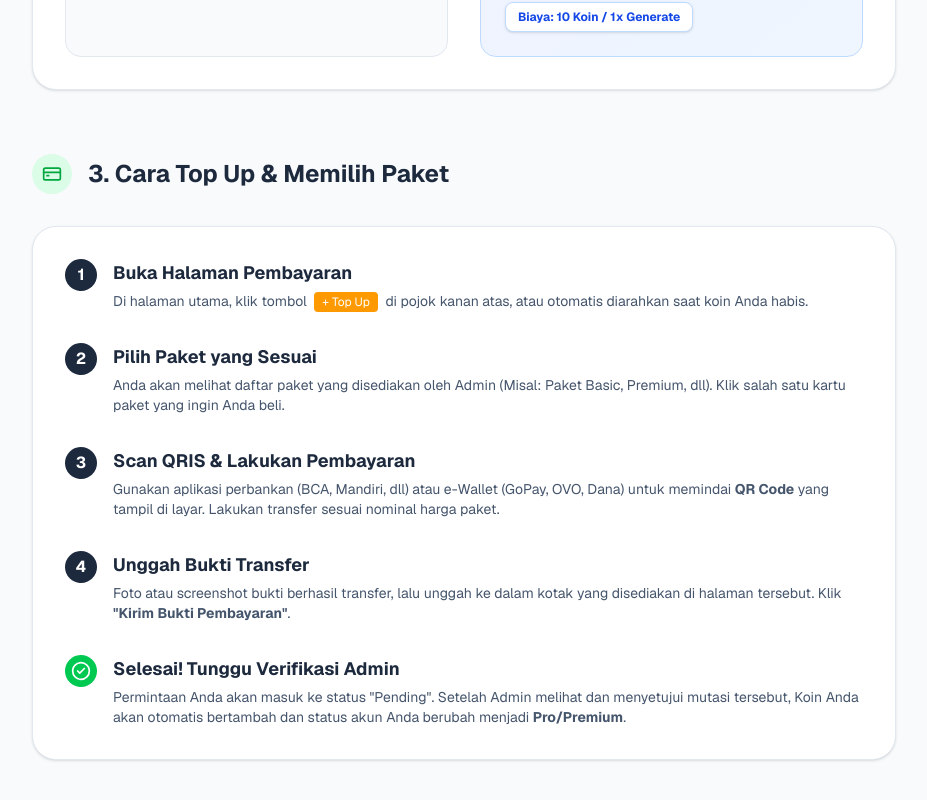
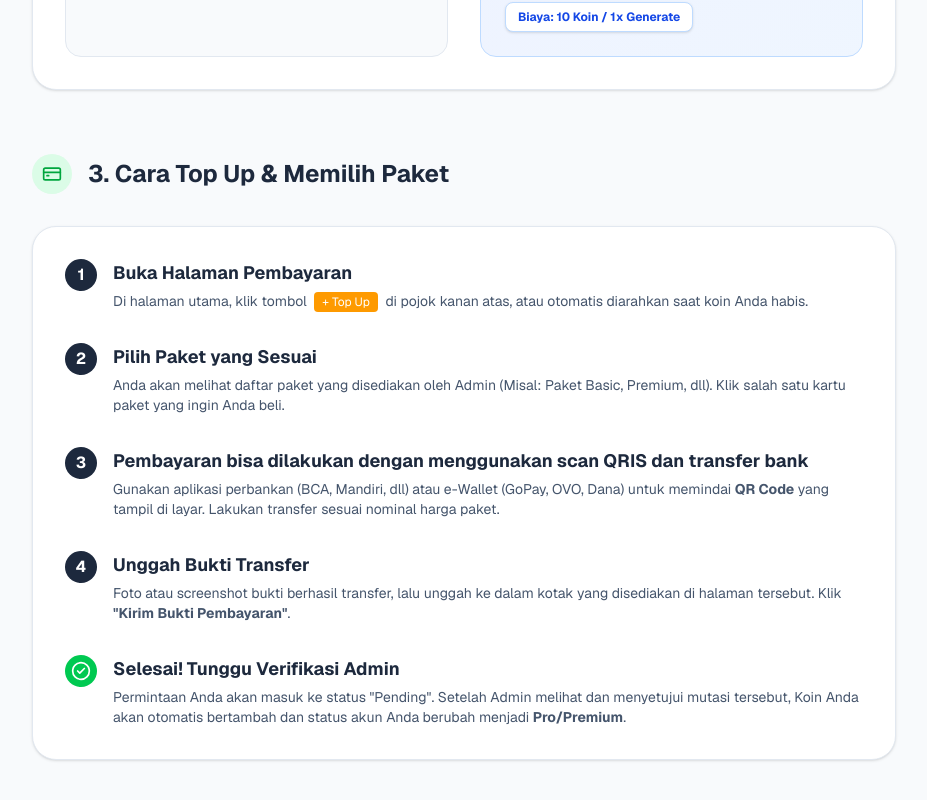
Before and after one commit to edodomakubun/eduquest-pro, a Next.js app: page /panduan in a window 1280 px wide. Shown: the part 1365-2165 px from the top of the page, without its empty margins (176-1103 px from the left). Built offline with nearby package versions, Linux system fonts and the light colour scheme.

Commit message:
add keterangan di panduan

```diff
--- a/src/app/panduan/page.js
+++ b/src/app/panduan/page.js
@@ -154,7 +154,7 @@
               <div className="flex flex-col sm:flex-row items-start gap-4">
                 <div className="w-8 h-8 rounded-full bg-slate-800 text-white flex items-center justify-center font-bold shrink-0">3</div>
                 <div>
-                  <h4 className="text-lg font-bold text-slate-800">Scan QRIS & Lakukan Pembayaran</h4>
+                  <h4 className="text-lg font-bold text-slate-800">Pembayaran bisa dilakukan dengan menggunakan scan QRIS dan transfer bank </h4>
                   <p className="text-slate-600 text-sm mt-1">Gunakan aplikasi perbankan (BCA, Mandiri, dll) atau e-Wallet (GoPay, OVO, Dana) untuk memindai <b>QR Code</b> yang tampil di layar. Lakukan transfer sesuai nominal harga paket.</p>
                 </div>
               </div>
```
